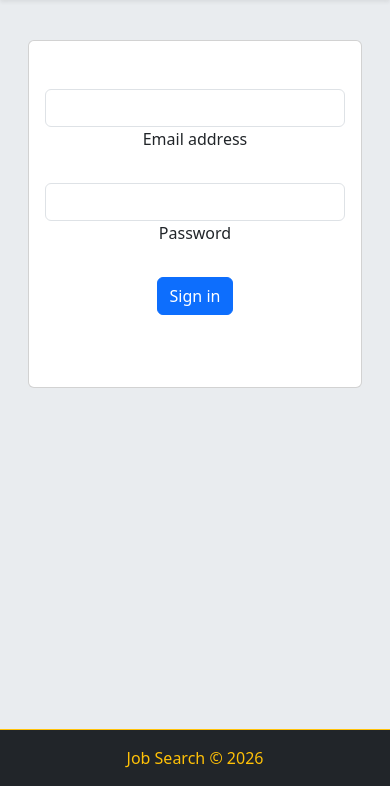
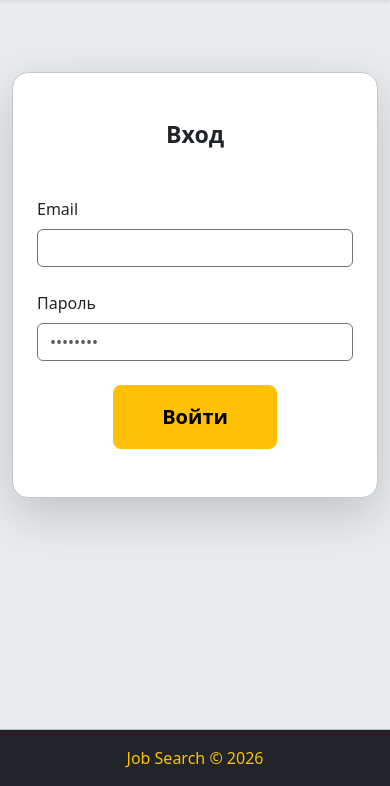
Before and after one commit to Feanor-fr/JobSearch, a Spring Boot app: page /auth/login in a window 390 px wide. Shown: the part 58-844 px from the top of the page. Run offline with Spring Boot 4, Linux system fonts and the light colour scheme; some of the project's set-up classes (security, data sources, template engines, error pages and the like) are left out, and stand-ins take their place.

Commit message:
62. Updated: Have improved login form

```diff
--- a/src/main/java/kg/attractor/job_search/controller/AuthController.java
+++ b/src/main/java/kg/attractor/job_search/controller/AuthController.java
@@ -21,6 +21,12 @@ public class AuthController {
         return "auth/login";
     }
 
+//    @PostMapping("login")
+//    public String login() {
+//
+//        return "auth/login";
+//    }
+
     @GetMapping("register")
     public String register() {
         return "auth/register";
--- a/src/main/resources/templates/auth/login.ftlh
+++ b/src/main/resources/templates/auth/login.ftlh
@@ -1,54 +1,54 @@
 <#import "../layout.ftlh" as main>
 <@main.layout>
-    <section class=" text-center text-lg-start">
-        <style>
-            .rounded-t-5 {
-                border-top-left-radius: 0.5rem;
-                border-top-right-radius: 0.5rem;
-            }
 
-            @media (min-width: 992px) {
-                .rounded-tr-lg-0 {
-                    border-top-right-radius: 0;
-                }
+    <section class="py-5">
+        <div class="card mx-auto shadow-lg border border-secondary-subtle rounded-4 bg-white" style="max-width: 580px;">
+            <div class="card-body py-5 px-4 px-md-5">
 
-                .rounded-bl-lg-5 {
-                    border-bottom-left-radius: 0.5rem;
-                }
-            }
-        </style>
-        <div class="card m-3">
-            <div class="row g-0 d-flex align-items-center">
-                <div class="col-lg-4 d-none d-lg-flex">
-                    <img src="https://mdbootstrap.com/img/new/ecommerce/vertical/004.jpg" alt="Trendy Pants and Shoes"
-                         class="w-100 rounded-t-5 rounded-tr-lg-0 rounded-bl-lg-5"/>
-                </div>
-                <div class="col-lg-8">
-                    <div class="card-body py-5 px-md-5">
+                <h3 class="mb-5 fw-bold text-center">Вход</h3>
 
-                        <form id="login-form" action="/auth/login" method="post">
-                            <!-- Email input -->
-                            <div data-mdb-input-init class="form-outline mb-4">
-                                <input type="email" id="form2Example1" class="form-control" name="username"/>
-                                <label class="form-label" for="form2Example1">Email address</label>
-                            </div>
+                <form id="login-form" action="/auth/login" method="post">
 
-                            <!-- Password input -->
-                            <div data-mdb-input-init class="form-outline mb-4">
-                                <input type="password" id="form2Example2" class="form-control" name="password"/>
-                                <label class="form-label" for="form2Example2">Password</label>
-                            </div>
-                            <!-- Submit button -->
-                            <button type="submit" data-mdb-button-init data-mdb-ripple-init
-                                    class="btn btn-primary btn-block mb-4">
-                                Sign in
-                            </button>
+                    <div class="mb-4">
+                        <label for="form2Example1" class="form-label fw-medium">Email</label>
+                        <input
+                                type="email"
+                                id="form2Example1"
+                                name="username"
+                                class="form-control border-secondary"
+                        />
+                    </div>
 
-                        </form>
+                    <div class="mb-4">
+                        <label for="form2Example2" class="form-label fw-medium">Пароль</label>
+                        <input
+                                type="password"
+                                id="form2Example2"
+                                name="password"
+                                class="form-control border-secondary"
+                                placeholder="••••••••"
+                        />
+                    </div>
 
+
+                    <#if SPRING_SECURITY_LAST_EXCEPTION?? || error??>
+                        <div class="alert alert-warning mb-4 text-center" role="alert">
+                            Неверный email или пароль
+                        </div>
+                    </#if>
+
+                    <div class="text-center">
+                        <button
+                                type="submit"
+                                class="btn btn-warning btn-lg px-5 py-3 fw-bold">
+                            Войти
+                        </button>
                     </div>
-                </div>
+
+                </form>
+
             </div>
         </div>
     </section>
+
 </@main.layout>
```
